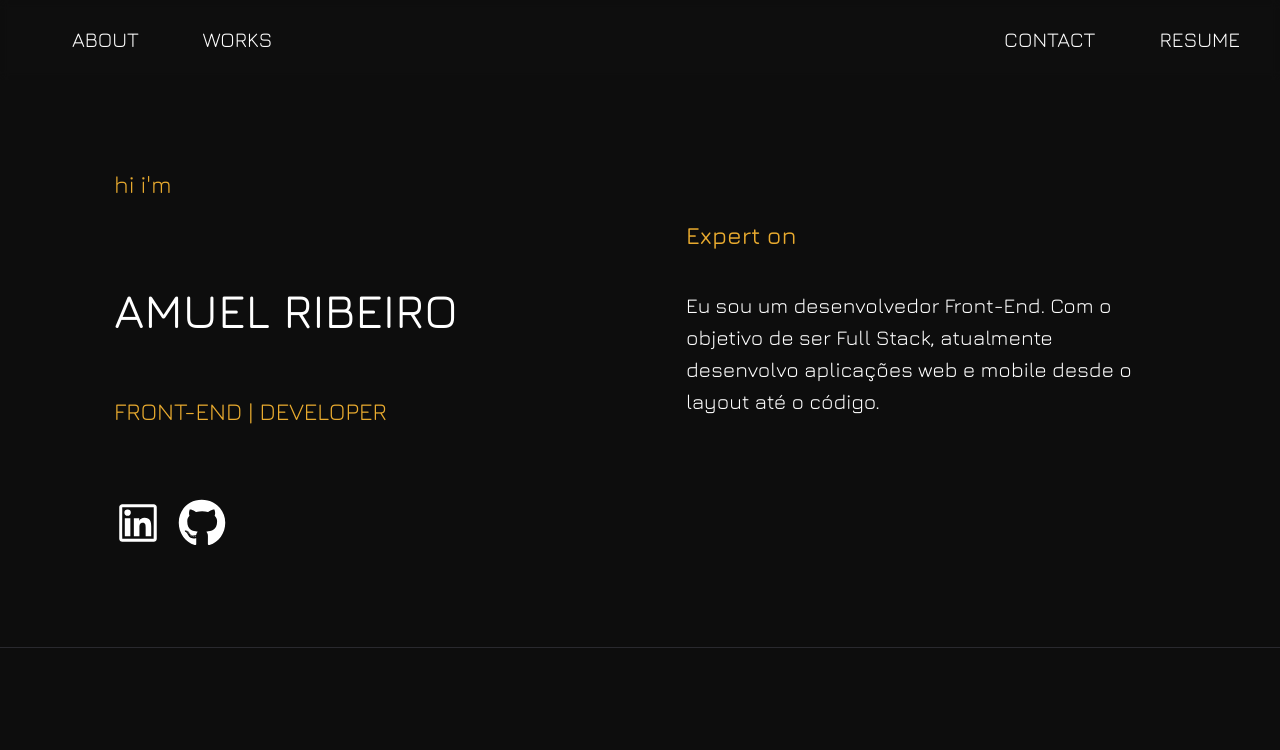
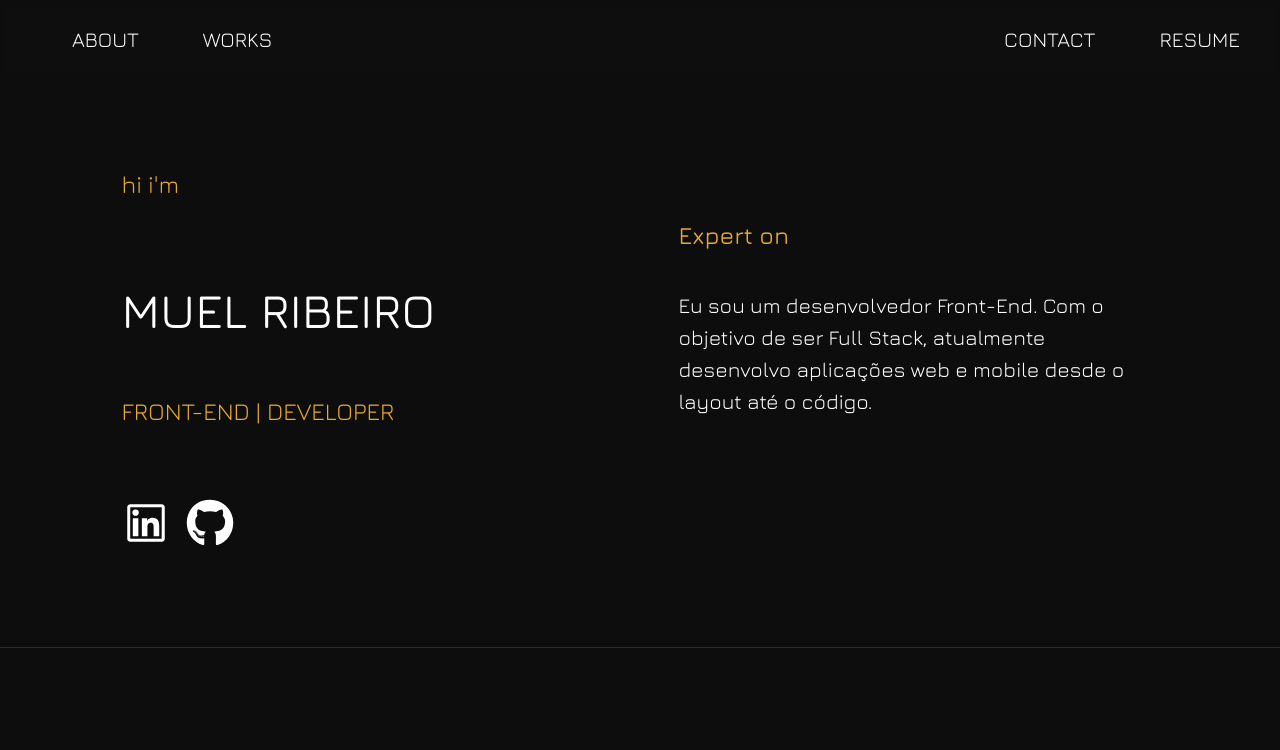
Before and after one commit to Samuelwps/portifolioNext-1.2, a Next.js app: page / in a window 1280 px wide. Shown: the top 750 px of the page. Built offline with nearby package versions, Linux system fonts and the light colour scheme.

Commit message:
teste
teste

```diff
--- a/src/components/About/index.tsx
+++ b/src/components/About/index.tsx
@@ -8,7 +8,7 @@ export function AboutMe() {
     <Container id="about">
       <Me>
           <p>hi i'm</p>
-          <h1>AMUEL RIBEIRO</h1>
+          <h1>MUEL RIBEIRO</h1>
           <p>FRONT-END | DEVELOPER</p>
           <Links>
             <a href="https://www.linkedin.com/in/samuel-r-228093232" target="_blank"><AiOutlineLinkedin className="icons"/></a>
```
